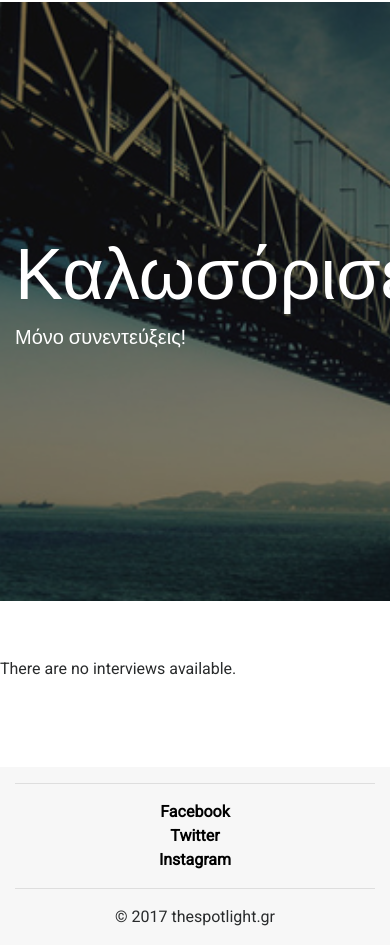
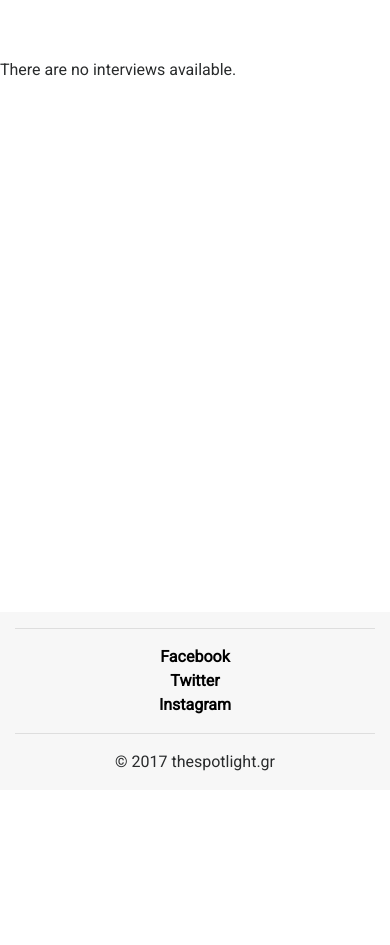
Before and after one commit to paulito272/thespotlight, a Django app: page / in a window 390 px wide; the page is wider, and only the part inside the window is pictured. Shown: the part 54-999 px from the top of that part. After the commit the page ends 825 px from the top of that part, so only its background shows below. Run offline with Django 3.2, Linux system fonts and the light colour scheme; tables that the repository leaves empty hold one stand-in row (values such as "Sample post"); some libraries are stand-ins or nearby versions.

Commit message:
Replaced jumbotron with carousel. Fixed responsiveness of images.

```diff
--- a/src/static/css/base.css
+++ b/src/static/css/base.css
@@ -6,18 +6,6 @@
 body {
     padding-top: 3.5rem;
     font-family: 'Roboto', sans-serif;
-}
-
-.jumbotron {
-    background: linear-gradient(rgba(0, 0, 0, 0.5), rgba(0, 0, 0, 0.5)), url("../img/cover.jpg") no-repeat center center fixed;
-    -webkit-background-size: cover;
-    -moz-background-size: cover;
-    -ms-background-size: cover;
-    -o-background-size: cover;
-    background-size: cover;
-    color: #ffffff;
-    padding-top: 233px;
-    padding-bottom: 233px;
 }
 
 #ts-container {
--- a/src/templates/interview_list.html
+++ b/src/templates/interview_list.html
@@ -4,23 +4,45 @@
 {% block head_title %}All Interviews | {{ block.super }}{% endblock %}
 
 {% block jumbotron %}
-    <div class="jumbotron jumbotron-fluid mb-0">
-        <div class="container">
-            <h1 class="display-3 animated bounceInLeft">
-                {% if request.user.first_name or request.user.last_name %}
-                    Καλωσόρισες,
-                    {% if request.user.first_name %}
-                        {{ request.user.first_name }}!
-                    {% else %}
-                        {{ request.user.username }}!
-                    {% endif %}
-                {% else %}
-                    Καλωσόρισες!
-                {% endif %}
-            </h1>
-            <p class="lead animated bounceInRight">Μόνο συνεντεύξεις!</p>
+    {% if interviews %}
+        <div id="ts-jumbotron">
+            <div id="ts-carousel" class="carousel slide mb-0" data-ride="carousel">
+                <ol class="carousel-indicators ts-carousel-indicators">
+                    {% for interview in interviews %}
+                        <li data-target="#ts-carousel" data-slide-to="{{ forloop.counter0 }}"
+                            class="{% cycle 'active' '' %}"></li>
+                    {% endfor %}
+                </ol>
+                <div class="carousel-inner" role="listbox">
+                    {% for interview in interviews %}
+                        <div class="carousel-item {% cycle 'active' '' %}">
+                            <img id="ts-carousel-cover-image" class="img-fluid" src="{{ interview.interviewee.profile_image.url }}"
+                                 alt="{{ interview.interviewee.slug }}">
+                            <div id="ts-carousel-overlay"></div>
+                            <div class="container">
+                                <a href="{{ interview.get_absolute_url }}">
+                                    <div class="carousel-caption d-none d-md-block">
+                                        <h1><strong>{{ interview.interviewee.get_full_name }}</strong></h1>
+                                        <p>
+                                            <em>&ldquo;{{ interview.title|accentify|upper|truncatechars:120 }}&rdquo;</em>
+                                        </p>
+                                    </div>
+                                </a>
+                            </div>
+                        </div>
+                    {% endfor %}
+                </div>
+                <a class="carousel-control-prev" href="#ts-carousel" role="button" data-slide="prev">
+                    <span class="carousel-control-prev-icon" aria-hidden="true"></span>
+                    <span class="sr-only">Previous</span>
+                </a>
+                <a class="carousel-control-next" href="#ts-carousel" role="button" data-slide="next">
+                    <span class="carousel-control-next-icon" aria-hidden="true"></span>
+                    <span class="sr-only">Next</span>
+                </a>
+            </div>
         </div>
-    </div>
+    {% endif %}
 {% endblock %}
 
 {% block content %}
```
Also changed, not shown: other parts of src/static/css/base.css (+54 -10 lines).
